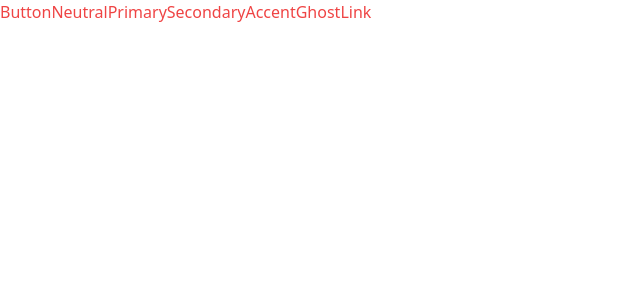
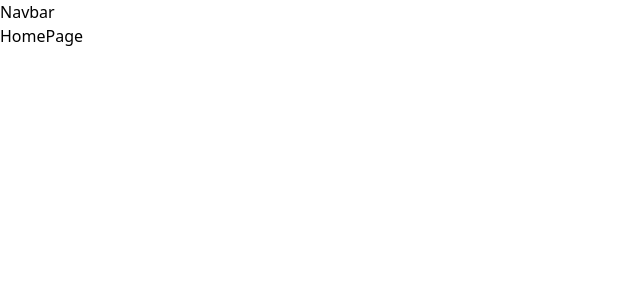
Before and after one commit to SisyphusZheng/CChat, a React (Vite) app in the folder frontend/: page / in a window 1280 px wide. Shown: the top 300 px of the page, without its empty margins (0-640 px from the left). Built offline with nearby package versions, Linux system fonts and the light colour scheme.

Commit message:
frontend pages framwork

```diff
--- a/frontend/src/App.jsx
+++ b/frontend/src/App.jsx
@@ -1,13 +1,25 @@
+import Navbar from './components/Navbar';
+
+import HomePage from "./pages/HomePage";
+import SignUpPage from "./pages/SignUpPage";
+import LoginPage from "./pages/LoginPage";
+import SettingsPage from "./pages/SettingsPage";
+import ProfilePage from "./pages/ProfilePage";
+
+import { Routes, Route, Navigate } from "react-router-dom";
+
 const App = () => {
   return (
-    <div class="text-red-500">
-      <button className="btn">Button</button>
-      <button className="btn btn-neutral">Neutral</button>
-      <button className="btn btn-primary">Primary</button>
-      <button className="btn btn-secondary">Secondary</button>
-      <button className="btn btn-accent">Accent</button>
-      <button className="btn btn-ghost">Ghost</button>
-      <button className="btn btn-link">Link</button>
+    <div>
+      <Navbar />
+
+      <Routes>
+        <Route path="/" element={<HomePage />} />
+        <Route path="/signup" element={<SignUpPage />} />
+        <Route path="/login" element={<LoginPage />} />
+        <Route path="/settings" element={<SettingsPage />} />
+        <Route path="/profile" element={<ProfilePage />} />
+      </Routes>
     </div>
   );
 }
--- /dev/null
+++ b/frontend/src/components/Navbar.jsx
@@ -0,0 +1,9 @@
+import React from 'react'
+
+const Navbar = () => {
+    return (
+        <div>Navbar</div>
+    )
+}
+
+export default Navbar
--- /dev/null
+++ b/frontend/src/pages/HomePage.jsx
@@ -0,0 +1,9 @@
+import React from 'react'
+
+const HomePage = () => {
+    return (
+        <div>HomePage</div>
+    )
+}
+
+export default HomePage
--- /dev/null
+++ b/frontend/src/pages/LoginPage.jsx
@@ -0,0 +1,9 @@
+import React from 'react'
+
+const LoginPage = () => {
+    return (
+        <div>LoginPage</div>
+    )
+}
+
+export default LoginPage
--- /dev/null
+++ b/frontend/src/pages/ProfilePage.jsx
@@ -0,0 +1,9 @@
+import React from 'react'
+
+const ProfilePage = () => {
+    return (
+        <div>ProfilePage</div>
+    )
+}
+
+export default ProfilePage
--- /dev/null
+++ b/frontend/src/pages/SettingsPage.jsx
@@ -0,0 +1,9 @@
+import React from 'react'
+
+const SettingsPage = () => {
+    return (
+        <div>SettingsPage</div>
+    )
+}
+
+export default SettingsPage
--- /dev/null
+++ b/frontend/src/pages/SignUpPage.jsx
@@ -0,0 +1,9 @@
+import React from 'react'
+
+const SignUpPage = () => {
+    return (
+        <div>SignUpPage</div>
+    )
+}
+
+export default SignUpPage
```
